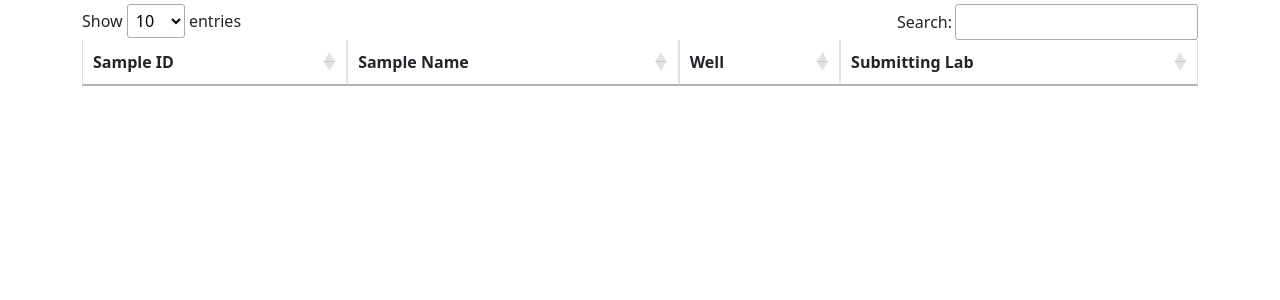
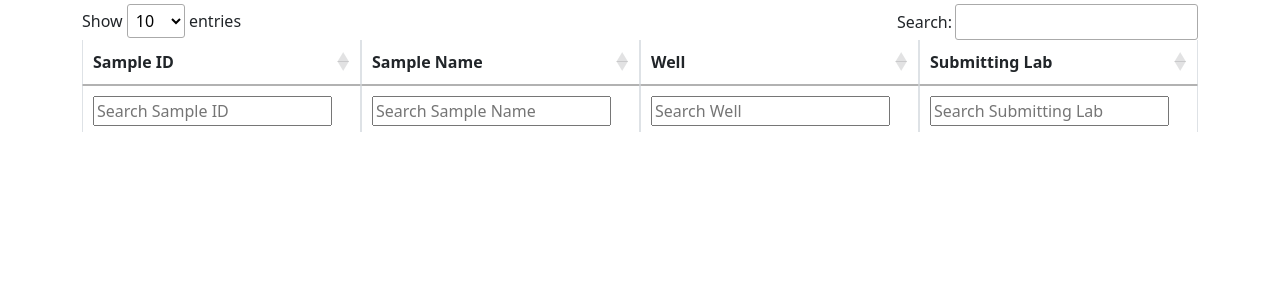
Before and after one commit to BFSSI-Bioinformatics-Lab/bmh_sample_tracker, a Django app: template bmh_sample_tracker/sample_db/templates/sample_db/index.html in a window 1280 px wide. Shown: the part 56-356 px from the top of the page. Run offline with Django 4.2, Linux system fonts and the light colour scheme; the template is opened without the code that fills it, so the values that code supplies are empty; some libraries are stand-ins or nearby versions.

Commit message:
add search bar to table

```diff
--- a/bmh_sample_tracker/sample_db/templates/sample_db/index.html
+++ b/bmh_sample_tracker/sample_db/templates/sample_db/index.html
@@ -9,12 +9,25 @@
         <th>Submitting Lab</th>
       </tr>
     </thead>
+    <tfoot>
+      <tr>
+        <th>Sample ID</th>
+        <th>Sample Name</th>
+        <th>Well</th>
+        <th>Submitting Lab</th>
+      </tr>
+    </tfoot>
   </table>
 </div>
 {% endblock %} {% block inline_javascript %}
 <script type="text/javascript">
   let csrf = Cookies.get('csrftoken');
   $(document).ready(function () {
+    $('#sample-table tfoot th').each(function () {
+      var title = $(this).text();
+      $(this).html('<input type="text" placeholder="Search ' + title + '" />');
+    });
+
     let table = $('#sample-table').DataTable({
       processing: true,
       serverSide: true,
@@ -49,6 +62,20 @@
         },
         search: 'Search:',
       },
+      initComplete: function () {
+        // Apply the search
+        this.api()
+          .columns()
+          .every(function () {
+            var that = this;
+
+            $('input', this.footer()).on('keyup change clear', function () {
+              if (that.search() !== this.value) {
+                that.search(this.value).draw();
+              }
+            });
+          });
+      },
     });
   });
 </script>
```
